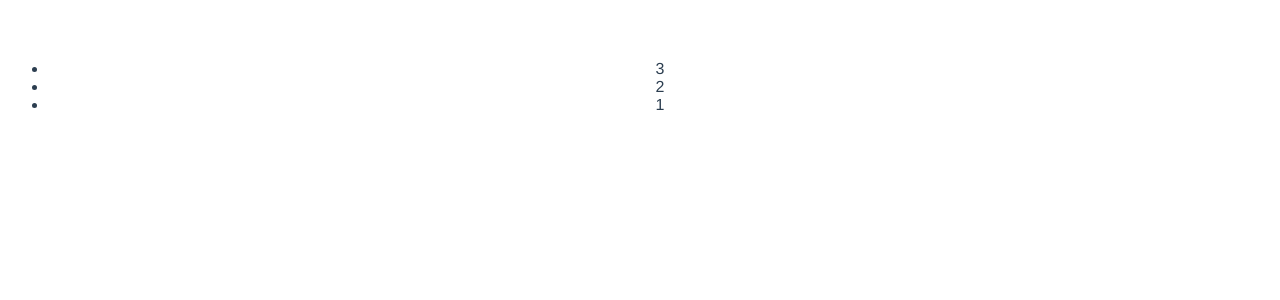
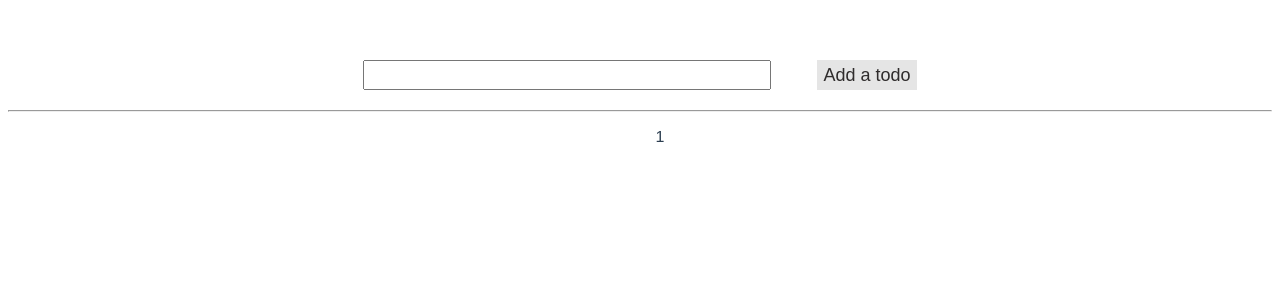
Before and after one commit to lowercaseEnd/todoList-Vue, a Vue app: page / in a window 1280 px wide. Shown: the top 300 px of the page. Built offline with nearby package versions, Linux system fonts and the light colour scheme.

Commit message:
Сделал модули для тасков, списка, и формы, считываю данные с формы и делаю из них объект, который отправляю в app.vue

```diff
--- a/src/App.vue
+++ b/src/App.vue
@@ -1,16 +1,27 @@
 <template>
   <div id="app">
+    <AddTodo
+
+     />
+    <hr>
     <ListTodo />
   </div>
 </template>
 
 <script>
 import ListTodo from "@/components/ListTodo";
+import AddTodo from "@/components/AddTodo";
 
 export default {
   name: 'app',
+  data() {
+    return {
+      todos: []
+    }
+  },
   components: {
-    ListTodo
+    ListTodo,
+    AddTodo
   }
 }
 </script>
--- /dev/null
+++ b/src/components/AddTodo.vue
@@ -0,0 +1,52 @@
+<template>
+  <form v-on:submit.prevent="onSubmit" class="input-form">
+    <input type="text" class="input-task" v-model="task">
+    <button type="submit" class="add-task">Add a todo</button>
+  </form>
+</template>
+
+<script>
+export default {
+  data() {
+    return {
+      task: ""
+    }
+  },
+  methods: {
+    onSubmit() {
+      if(this.task.trim()) {
+        const newTask = {
+          id: Date.now(),
+          task: this.task,
+          completed: false
+        };
+        this.$emit("add-todo", newTask);
+        this.task = ""
+        console.log(newTask);
+      }
+    }
+  }
+}
+</script>
+
+<style scoped>
+  .input-task {
+    width: 400px;
+    /* margin: 0 auto; */
+  }
+  .add-task {
+    border: none;
+    background-color: #e5e5e5;
+    color: #2f2c2c;
+    font-size: 18px;
+    width: 100px;
+    height: 30px;
+  }
+  .input-form {
+    width: 600px;
+    margin: 0 auto;
+    display: flex;
+    justify-content: space-around;
+    margin-bottom: 20px;
+  }
+</style>
--- /dev/null
+++ b/src/components/ListItem.vue
@@ -0,0 +1,3 @@
+<template>
+  <li class="list-todo__item">1</li>
+</template>
--- a/src/components/ListTodo.vue
+++ b/src/components/ListTodo.vue
@@ -1,7 +1,21 @@
 <template>
   <ul class="list-todo">
-    <li class="list-todo__item">3</li>
-    <li class="list-todo__item">2</li>
-    <li class="list-todo__item">1</li>
+    <ListItem />
   </ul>
 </template>
+
+<script>
+import ListItem from "@/components/ListItem"
+
+export default {
+  components: {
+    ListItem
+  }
+}
+</script>
+
+<style scoped>
+  .list-todo {
+    list-style: none;
+  }
+</style>
```
